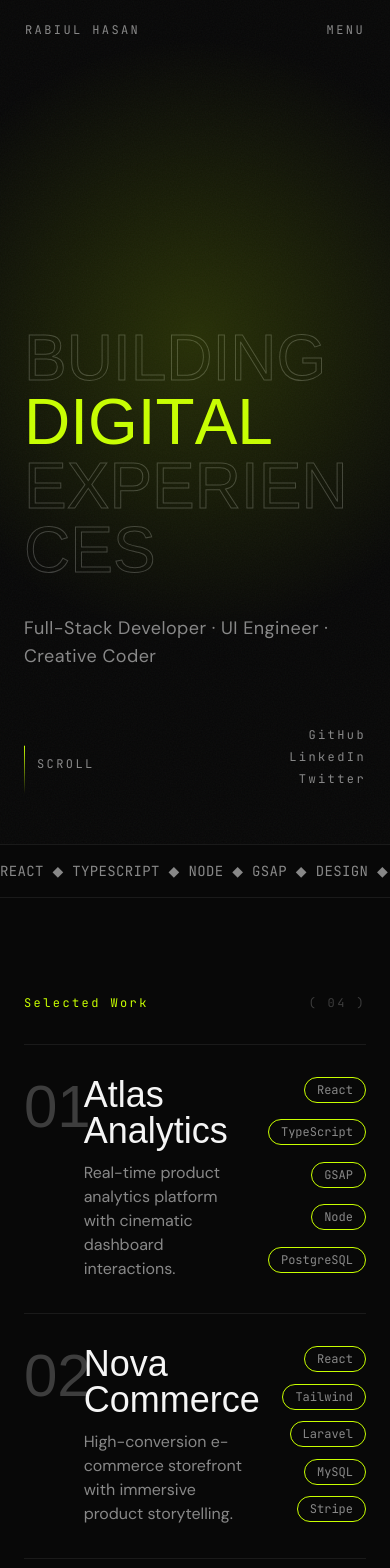
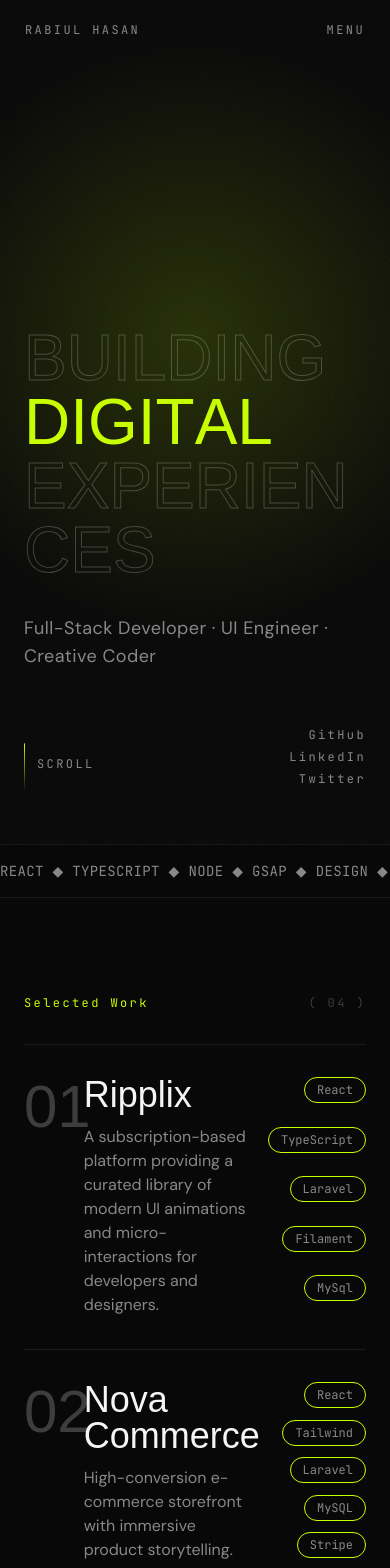
Before and after one commit to Rabiul35790/My-react-portfolio, a React (Vite) app: page / in a window 390 px wide. Shown: the top 1568 px of the page. Built offline with nearby package versions, Linux system fonts and the light colour scheme; a web font is replaced by a local one.

Commit message:
image added

```diff
--- a/src/data/projects.ts
+++ b/src/data/projects.ts
@@ -4,6 +4,7 @@ export type Project = {
   title: string;
   year: string;
   role: string;
+  liveUrl: string;
   description: string;
   stack: string[];
   problem: string;
@@ -13,19 +14,20 @@ export type Project = {
 
 export const projects: Project[] = [
   {
-    id: "atlas-analytics",
+    id: "ripplix",
     number: "01",
-    title: "Atlas Analytics",
-    year: "2026",
-    role: "Lead Frontend Engineer",
-    description: "Real-time product analytics platform with cinematic dashboard interactions.",
-    stack: ["React", "TypeScript", "GSAP", "Node", "PostgreSQL"],
-    problem: "The team needed to transform raw behavioral events into executive-level insight without sacrificing speed or clarity.",
-    solution: "Built a modular data-visualization system, optimized rendering paths, and designed a motion-led UI language that preserved readability under heavy data load.",
+    title: "Ripplix",
+    year: "2025-2026",
+    role: "Full-stack Software Developer",
+    liveUrl: "https://www.ripplix.com",
+    description: "A subscription-based platform providing a curated library of modern UI animations and micro-interactions for developers and designers.",
+    stack: ["React", "TypeScript", "Laravel", "Filament", "MySql"],
+    problem: "Designers and developers often struggle to find high-quality UI animation and micro-interaction references. Most inspiration is scattered across random websites, videos, and design galleries, making it slow and frustrating to discover the right interaction when building a product.",
+    solution: "Ripplix was built as a curated motion library that collects real UI animations and micro-interactions from modern apps and websites. The platform organizes thousands of interaction examples into searchable categories, allowing designers and developers to quickly discover, study, and apply proven motion patterns in their own products.",
     gallery: [
-      "https://images.unsplash.com/photo-1460925895917-afdab827c52f?auto=format&fit=crop&w=1400&q=80",
-      "https://images.unsplash.com/photo-1551434678-e076c223a692?auto=format&fit=crop&w=1400&q=80",
-      "https://images.unsplash.com/photo-1498050108023-c5249f4df085?auto=format&fit=crop&w=1400&q=80"
+      "https://www.ripplix.com/images/og/og-default.png",
+      "https://www.ripplix.com/images/project1.png",
+      "https://www.ripplix.com/images/project2.png"
     ]
   },
   {
@@ -34,6 +36,7 @@ export const projects: Project[] = [
     title: "Nova Commerce",
     year: "2025",
     role: "Full-Stack Developer",
+    liveUrl: "https://example.com/nova-commerce",
     description: "High-conversion e-commerce storefront with immersive product storytelling.",
     stack: ["React", "Tailwind", "Laravel", "MySQL", "Stripe"],
     problem: "The existing storefront lacked hierarchy and trust signals, causing drop-off in key checkout moments.",
@@ -50,6 +53,7 @@ export const projects: Project[] = [
     title: "Pulse Studio",
     year: "2025",
     role: "UI Engineer",
+    liveUrl: "https://example.com/pulse-studio",
     description: "Portfolio CMS and media engine for a creative production studio.",
     stack: ["React", "GSAP", "Framer Motion", "Supabase", "Figma"],
     problem: "The studio needed a fast publishing workflow while keeping high visual craft across every case study page.",
@@ -66,6 +70,7 @@ export const projects: Project[] = [
     title: "Orbit Pay",
     year: "2024",
     role: "Frontend Developer",
+    liveUrl: "https://example.com/orbit-pay",
     description: "Fintech dashboard focused on transaction clarity and risk-aware decisioning.",
     stack: ["React", "TypeScript", "Tailwind", "Charting", "REST API"],
     problem: "Complex payment flows and unclear visual hierarchy made key financial actions difficult for operators.",
--- a/src/pages/ProjectDetailPage.tsx
+++ b/src/pages/ProjectDetailPage.tsx
@@ -30,6 +30,18 @@ export default function ProjectDetailPage() {
           <span>Year: {project.year}</span>
           <span>Role: {project.role}</span>
           <span>Stack: {project.stack.join(" / ")}</span>
+        </div>
+
+        <div className="mt-5">
+          <a
+            href={project.liveUrl}
+            target="_blank"
+            rel="noopener noreferrer"
+            className="btn-wipe btn-wipe-solid inline-flex"
+            data-cursor="interactive"
+          >
+            <span>Live Preview</span>
+          </a>
         </div>
       </header>
 
--- a/src/sections/AboutSection.tsx
+++ b/src/sections/AboutSection.tsx
@@ -60,11 +60,20 @@ export function AboutSection() {
         </p>
 
         <p className="about-reveal mt-4 max-w-2xl font-body text-base leading-relaxed text-text2">
-          My work combines problem-solving, clean engineering practices, and thoughtful design. The goal is always the same — ship software that works well, feels smooth, and delivers real value to users.
+          My work combines problem-solving, clean engineering practices, and thoughtful design. The goal is always the same - ship software that works well, feels smooth, and delivers real value to users.
         </p>
       </div>
 
       <div className="about-reveal col-span-12 lg:col-span-5">
+        <div className="profile-frame mb-5">
+          <img
+            src="/src/images/profile.png"
+            alt="Profile"
+            className="profile-image"
+            loading="lazy"
+          />
+        </div>
+
         <div className="space-y-5 border border-border bg-surface p-6">
           {[{ n: "2+", l: "Years Experience" }, { n: "5+", l: "Projects Shipped" }, { n: "4", l: "Clients Served" }].map((item) => (
             <div key={item.l} className="border-b border-border pb-4 last:border-b-0 last:pb-0">
@@ -76,21 +85,14 @@ export function AboutSection() {
       </div>
 
       <div className="about-reveal col-span-12 mt-8 flex flex-wrap gap-0 border-y border-border py-5 font-mono text-label text-text2">
-        {[
-          "Laravel",
-          "React",
-          "Typescript",
-          "Filament",
-          "Tailwind",
-          "RESTful API",
-          "Figma Plugin",
-
-        ].map((tool, index) => (
-          <span key={tool} className="inline-flex items-center pr-4">
-            {index > 0 && <span className="mr-4 h-4 w-px bg-border" aria-hidden />}
-            {tool}
-          </span>
-        ))}
+        {["Laravel", "React", "Typescript", "Filament", "Tailwind", "RESTful API", "Figma Plugin", "MySql"].map(
+          (tool, index) => (
+            <span key={tool} className="inline-flex items-center pr-4">
+              {index > 0 && <span className="mr-4 h-4 w-px bg-border" aria-hidden />}
+              {tool}
+            </span>
+          )
+        )}
       </div>
     </section>
   );
--- /dev/null
+++ b/src/sections/ProfileSection.tsx
@@ -0,0 +1,55 @@
+import { useLayoutEffect, useRef } from "react";
+import gsap from "gsap";
+import { ScrollTrigger } from "gsap/ScrollTrigger";
+
+gsap.registerPlugin(ScrollTrigger);
+
+export function ProfileSection() {
+  const ref = useRef<HTMLElement | null>(null);
+
+  useLayoutEffect(() => {
+    if (!ref.current) {
+      return;
+    }
+
+    const ctx = gsap.context(() => {
+      gsap.from(".profile-reveal", {
+        y: 60,
+        opacity: 0,
+        duration: 0.9,
+        ease: "power3.out",
+        stagger: 0.12,
+        scrollTrigger: {
+          trigger: ref.current,
+          start: "top 85%",
+          once: true
+        }
+      });
+    }, ref);
+
+    return () => ctx.revert();
+  }, []);
+
+  return (
+    <section id="profile" ref={ref} className="mx-auto w-full max-w-7xl px-6 py-24">
+      <div className="grid items-center gap-8 border border-border bg-surface p-6 md:grid-cols-2 md:p-8">
+        <div className="profile-reveal">
+          <p className="font-mono text-label text-primary">Profile</p>
+          <h2 className="mt-4 font-display text-section leading-none text-text1">A Face Behind The Work</h2>
+          <p className="mt-4 max-w-xl font-body text-base leading-relaxed text-text2">
+            Replace this image with your own portrait at <span className="text-text1">public/images/profile.jpg</span>. Keep a clean, high-resolution image for the best visual quality.
+          </p>
+        </div>
+
+        <div className="profile-reveal profile-frame">
+          <img
+            src="/src/images/profile.png"
+            alt="Profile portrait"
+            className="profile-image"
+            loading="lazy"
+          />
+        </div>
+      </div>
+    </section>
+  );
+}
--- a/src/styles/globals.css
+++ b/src/styles/globals.css
@@ -276,6 +276,32 @@
     object-fit: cover;
     flex-shrink: 0;
   }
+
+  .profile-frame {
+    position: relative;
+    overflow: hidden;
+    border: 1px solid var(--color-border);
+    background: #0b0b0b;
+    min-height: 22rem;
+  }
+
+  .profile-frame::before {
+    content: "";
+    position: absolute;
+    inset: 0;
+    background: radial-gradient(circle at 20% 15%, rgba(200, 255, 0, 0.14), transparent 45%);
+    pointer-events: none;
+    z-index: 1;
+  }
+
+  .profile-image {
+    width: 100%;
+    height: 100%;
+    min-height: 22rem;
+    object-fit: cover;
+    object-position: center;
+    filter: saturate(0.95) contrast(1.03);
+  }
 }
 
 @keyframes scroll-bounce {
@@ -300,4 +326,9 @@
   .cursor-pulse {
     display: none;
   }
+
+  .profile-frame,
+  .profile-image {
+    min-height: 18rem;
+  }
 }
```
Also changed, not shown: 1 other file (tests, documents, lock files or other folders).
